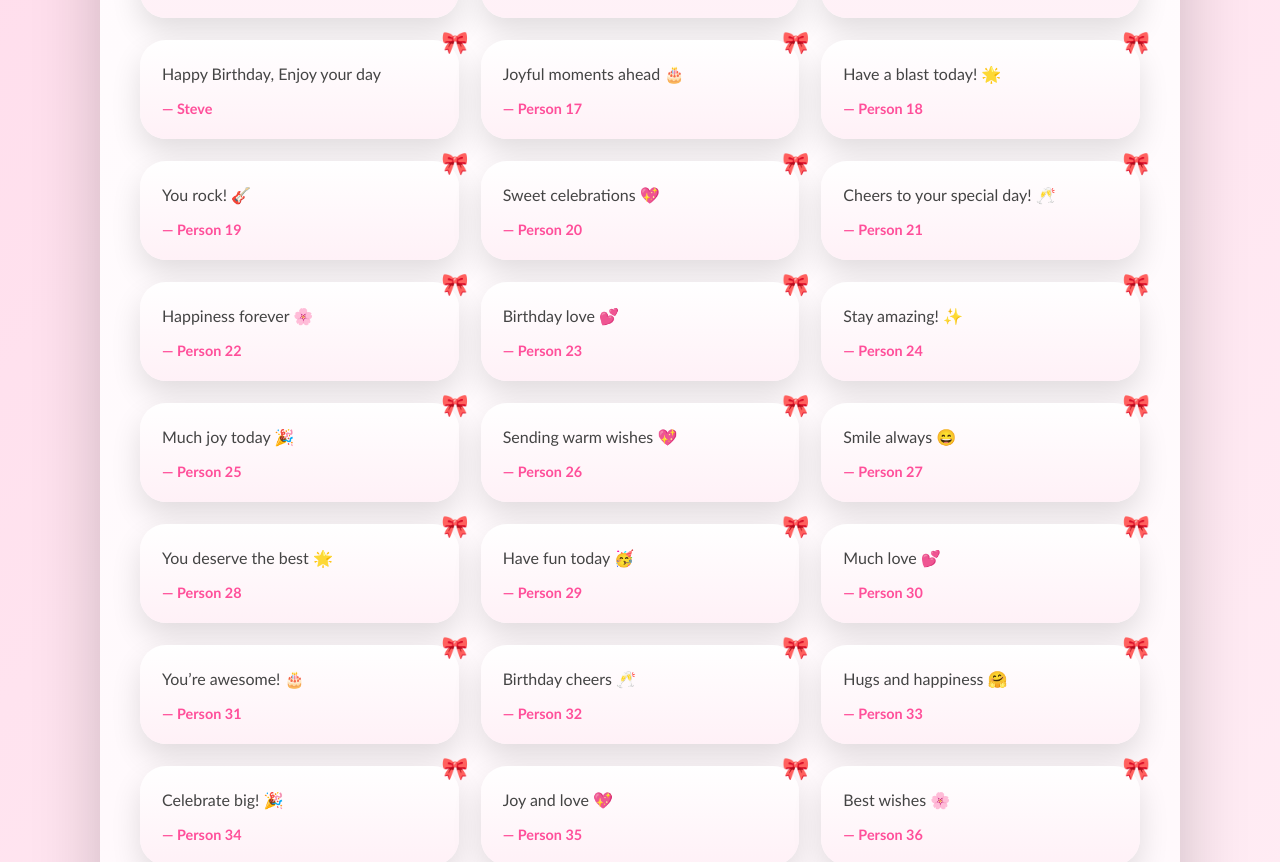
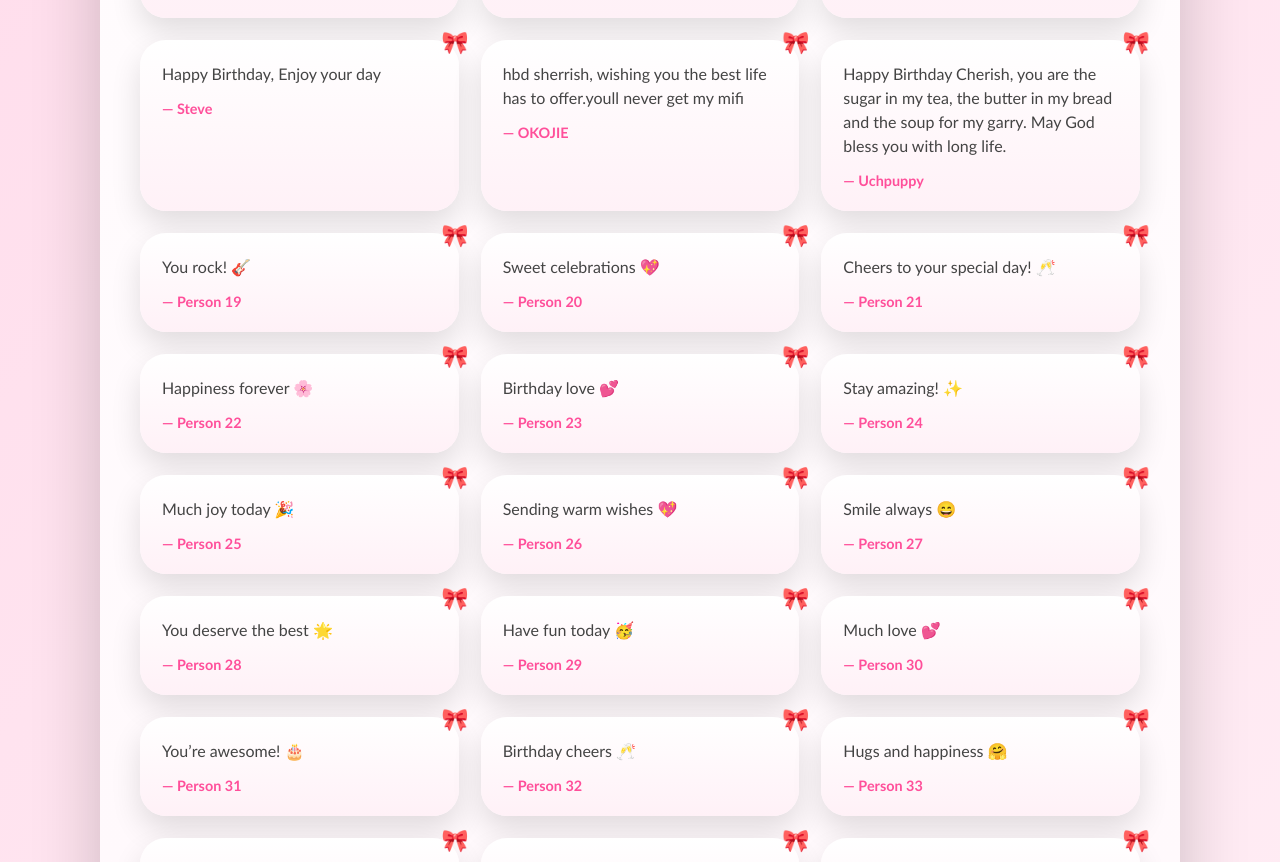
Before and after one commit to hss9kzhyq6-ops/Cherish-birthday-card, a plain HTML site: page index.html in a window 1280 px wide. Shown: the part 1434-2296 px from the top of the page. Drawn offline with Linux system fonts and the light colour scheme.

Commit message:
index.html

```diff
--- a/index.html
+++ b/index.html
@@ -120,8 +120,8 @@
       { name: "Naeto", message: "happy birthday cherish, you are a very funny, nice, wholehearted and wonderful person and i hope you see many more birthdays in your life and that you get all that you desire, you deserve it. enjoy your day" },
       { name: "Tonjie", message: "It doesn't even begin to make sense how you're just turning 10, nevertheless I love you so much, for all the time we've spent together since we were both kids youve always found a way to always be there for me and I really much appreciate you for that. Here's to you another year of MADNESS, being my ski and for us being there for each other even in war! Enjoy your day cherish ❤️ and don't let any prick spoil it for you. one love" },
       { name: "Steve", message: "Happy Birthday, Enjoy your day" },
-      { name: "Person 17", message: "Joyful moments ahead 🎂" },
-      { name: "Person 18", message: "Have a blast today! 🌟" },
+      { name: "OKOJIE", message: "hbd sherrish, wishing you the best life has to offer.youll never get my mifi" },
+      { name: "Uchpuppy", message: "Happy Birthday Cherish, you are the sugar in my tea, the butter in my bread and the soup for my garry. May God bless you with long life." },
       { name: "Person 19", message: "You rock! 🎸" },
       { name: "Person 20", message: "Sweet celebrations 💖" },
       { name: "Person 21", message: "Cheers to your special day! 🥂" },
```
